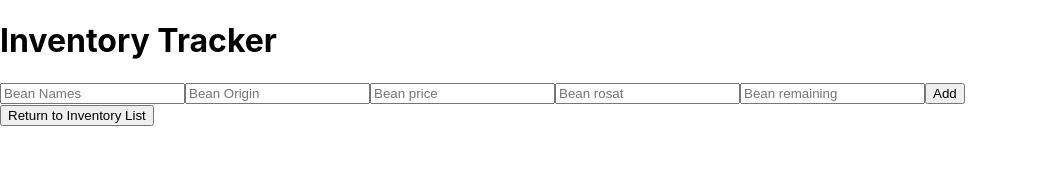
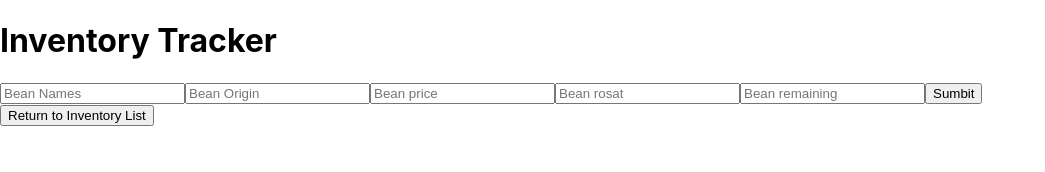
Before and after one commit to amandaguan-ag/coffee-inventory, a React (Create React App) app: page / in a window 1280 px wide. Both pictures are taken after a click on the button "Add Inventory". Shown: the top 172 px of the page, without its empty margins (0-1045 px from the left). Built offline with nearby package versions, Linux system fonts and the light colour scheme.

Commit message:
add and utilize reusable form

```diff
--- a/src/components/NewInventoryForm.js
+++ b/src/components/NewInventoryForm.js
@@ -1,6 +1,7 @@
 import React from "react";
 import PropTypes from "prop-types"; //import PropTypes
 import { v4 } from "uuid"; // new code
+import ReusableForm from "./ReusableForm";
 
 function NewInventoryForm(props) {
   // Make sure to add props as a parameter.
@@ -17,14 +18,10 @@
   }
   return (
     <React.Fragment>
-      <form onSubmit={handleNewInventoryFormSubmission}>
-        <input type="text" name="name" placeholder="Bean Names" />
-        <input type="text" name="origin" placeholder="Bean Origin" />
-        <input type="text" name="price" placeholder="Bean price" />
-        <input type="text" name="roast" placeholder="Bean rosat" />
-        <input type="text" name="remaining" placeholder="Bean remaining" />
-        <button type="submit">Add</button>
-      </form>
+      <ReusableForm
+        formSubmissionHandler={handleNewInventoryFormSubmission}
+        buttonText="Sumbit"
+      />
     </React.Fragment>
   );
 }
--- /dev/null
+++ b/src/components/ReusableForm.js
@@ -0,0 +1,24 @@
+import React from "react";
+import PropTypes from "prop-types";
+
+function ReusableForm(props) {
+  return (
+    <React.Fragment>
+      <form onSubmit={props.formSubmissionHandler}>
+        <input type="text" name="name" placeholder="Bean Names" />
+        <input type="text" name="origin" placeholder="Bean Origin" />
+        <input type="text" name="price" placeholder="Bean price" />
+        <input type="text" name="roast" placeholder="Bean rosat" />
+        <input type="text" name="remaining" placeholder="Bean remaining" />
+        <button type="submit">{props.buttonText}</button>
+      </form>
+    </React.Fragment>
+  );
+}
+
+ReusableForm.propTypes = {
+  formSubmissionHandler: PropTypes.func,
+  buttonText: PropTypes.string,
+};
+
+export default ReusableForm;
```
